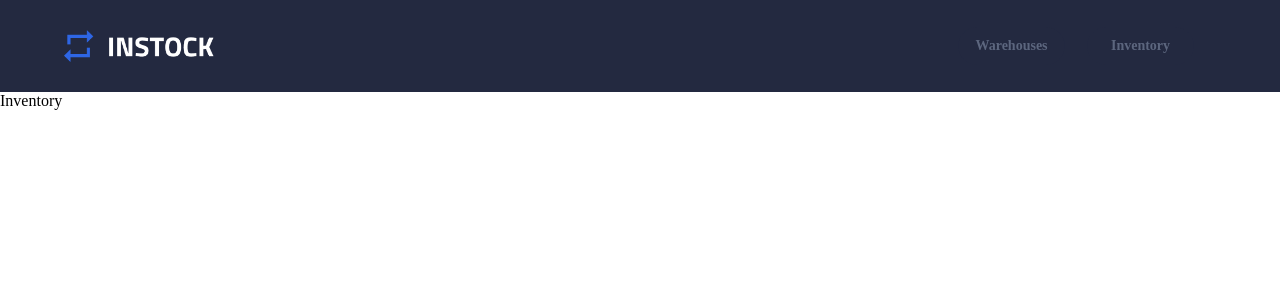
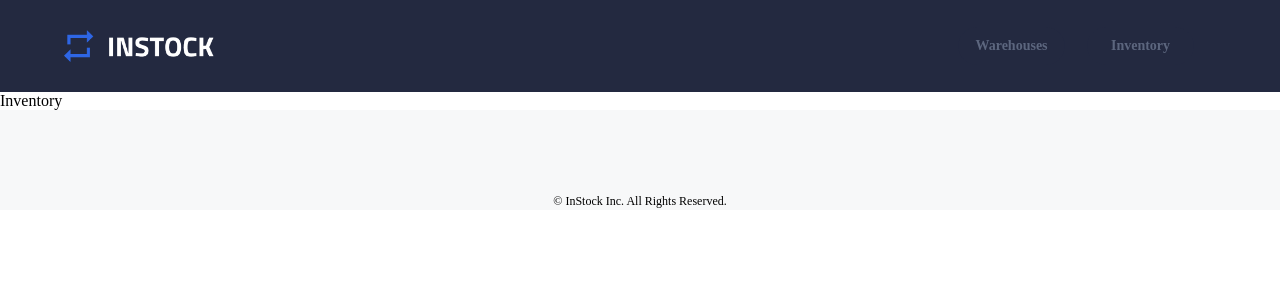
Before and after one commit to sunshineagoo17/group-four-instock, a React (Create React App) app: page /inventory in a window 1280 px wide. Shown: the top 300 px of the page. Built offline with nearby package versions, Linux system fonts and the light colour scheme; a web font is replaced by a local one.

Commit message:
footer-feature

```diff
--- a/src/App.js
+++ b/src/App.js
@@ -1,7 +1,9 @@
 import { BrowserRouter, Routes, Route } from 'react-router-dom';
+import './App.scss';
+
+//components
 import Header from './components/Header/Header';
-
-import './App.scss';
+import Footer from './components/Footer/Footer';
 
 //Page Import
 import Inventory from './pages/Inventory/Inventory.js';
@@ -15,6 +17,7 @@ const App = () => (<>
       <Route path='/:warehouseId' element={<Warehouse />} />
       <Route path='/inventory' element={<Inventory />} />
     </Routes>
+    <Footer />
   </BrowserRouter>
   </>);
 export default App;
--- /dev/null
+++ b/src/components/Footer/Footer.js
@@ -0,0 +1,13 @@
+import './Footer.scss';
+
+function Footer() {
+  return (
+    <footer className='main-footer'>
+    <div className='footer-container'>
+    <p className='footer-description'>© InStock Inc. All Rights Reserved.</p>
+    </div>
+    </footer>
+  )
+}
+
+export default Footer
--- /dev/null
+++ b/src/components/Footer/Footer.scss
@@ -0,0 +1,29 @@
+@use '../../styles/partials/index' as *;
+.main-footer{
+    width: 100%;
+    height: 100%;
+    background-color:$bg-grey ;
+
+}
+
+.footer-container{
+    height: 100px;
+    display: flex;
+    align-items: flex-end;
+    justify-content: center;
+
+
+}
+.footer-description{
+    font-family: $defaultFont;
+    font-weight: 400;
+    font-size: 11px;
+    line-height: 16px;
+}
+
+@include for-tablet{
+    .footer-description{
+        font-size: 12px;
+        line-height: 18px;
+    }
+}
```
